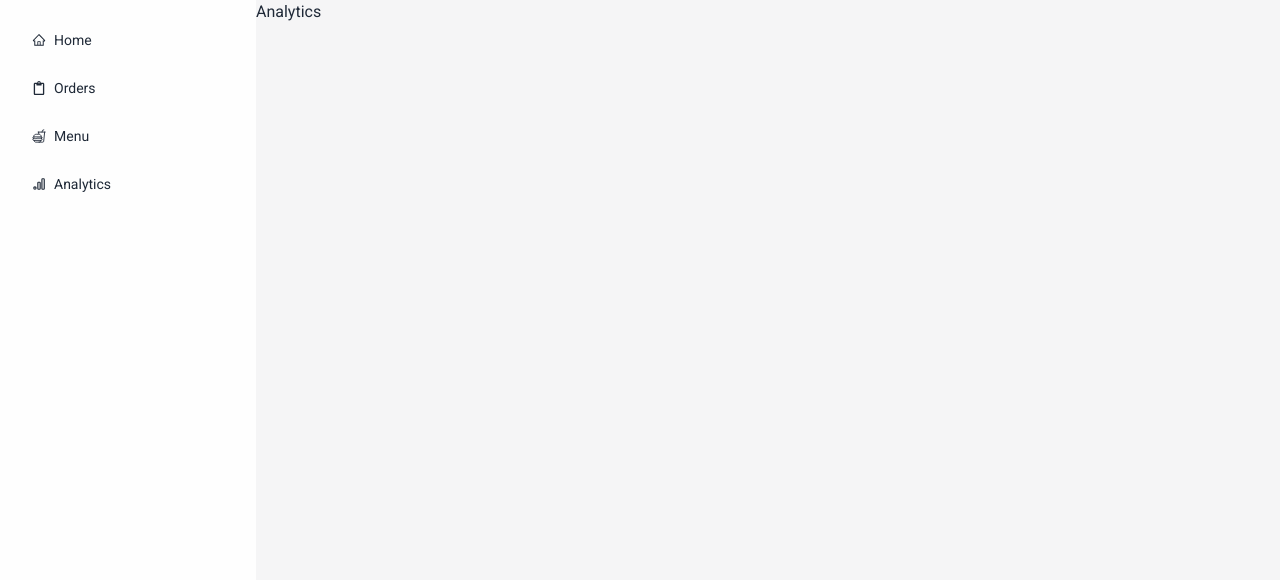
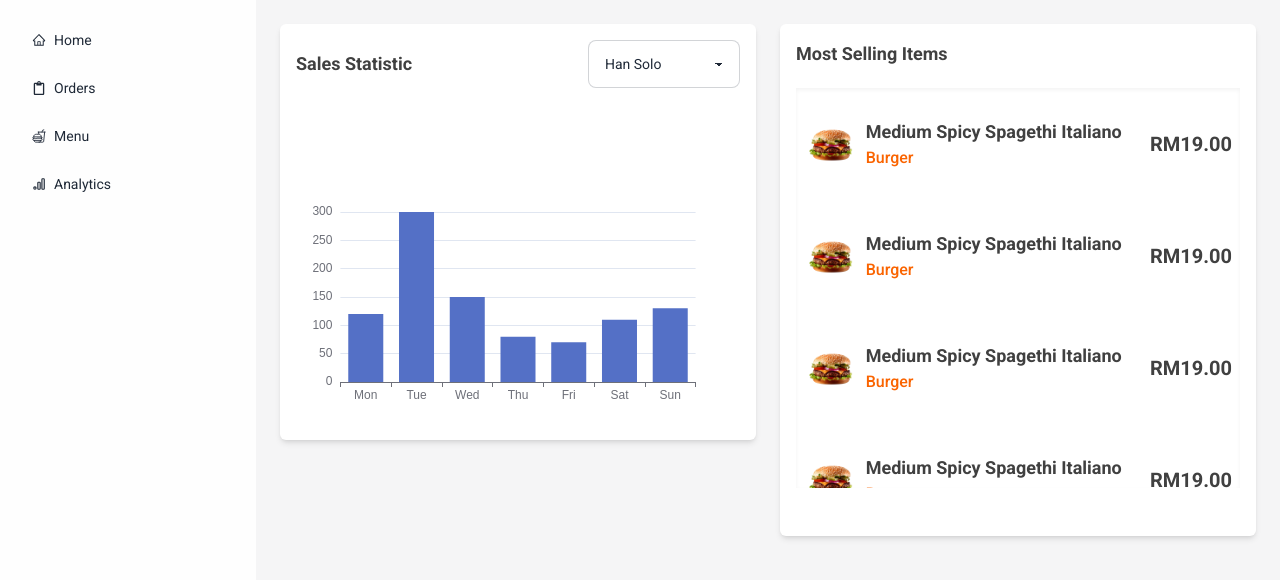
Before and after one commit to yxiang921/mern-restaurant-pos-system, a React (Vite) app: page /analytics in a window 1280 px wide. Shown: the top 580 px of the page. Built offline with nearby package versions, Linux system fonts and the light colour scheme.

Commit message:
Complete Analytics Page

```diff
--- a/package.json
+++ b/package.json
@@ -10,6 +10,8 @@
     "preview": "vite preview"
   },
   "dependencies": {
+    "echarts": "^5.5.0",
+    "echarts-for-react": "^3.0.2",
     "react": "^18.2.0",
     "react-dom": "^18.2.0",
     "react-icons": "^5.0.1",
--- a/src/index.css
+++ b/src/index.css
@@ -5,3 +5,14 @@
 body{
     font-family: "Roboto", sans-serif;
 }
+
+/* For Webkit-based browsers (Chrome, Safari and Opera) */
+.scrollbar-hide::-webkit-scrollbar {
+    display: none;
+}
+
+/* For IE, Edge and Firefox */
+.scrollbar-hide {
+    -ms-overflow-style: none;  /* IE and Edge */
+    scrollbar-width: none;  /* Firefox */
+}
--- a/src/pages/analytics/Analytics.jsx
+++ b/src/pages/analytics/Analytics.jsx
@@ -1,9 +1,77 @@
-import React from 'react'
+import ReactEcharts from "echarts-for-react";
+
+const option = {
+  xAxis: {
+    type: "category",
+    data: ["Mon", "Tue", "Wed", "Thu", "Fri", "Sat", "Sun"],
+  },
+  yAxis: {
+    type: "value",
+  },
+  series: [
+    {
+      data: [120, 300, 150, 80, 70, 110, 130],
+      type: "bar",
+    },
+  ],
+};
+
+const FoodList = () => {
+  return (
+    <div className="w-full h-28 flex flex-row items-center">
+      <div className="w-28 h-28 flex justify-center items-center">
+        <img src="/src/assets/images/burger.png" alt="food" />
+      </div>
+      <div className="h-full w-full flex flex-col justify-center items-start">
+        <h1 className="text-neutral-700 font-bold text-lg">
+          Medium Spicy Spagethi Italiano
+        </h1>
+        <span className="text-orange-color font-medium">Burger</span>
+      </div>
+      <div className="h-full w-2/6 flex flex-row items-center justify-center p-2">
+        <h1 className="font-bold text-neutral-700 text-xl">RM19.00</h1>
+      </div>
+    </div>
+  );
+};
 
 const Analytics = () => {
   return (
-    <div>Analytics</div>
-  )
-}
+    <div className="w-full h-screen p-6 flex flex-row flex-wrap lg:flex-nowrap">
+      <div className="w-full lg:w-1/2 h-[26rem] rounded-md bg-white shadow-md p-4">
+        <div className="w-full h-12 flex flex-row justify-between items-center">
+          <h1 className="text-lg font-bold text-neutral-700">
+            Sales Statistic
+          </h1>
+          <select className="select select-bordered h-12">
+            <option disabled>Who shot first?</option>
+            <option>Han Solo</option>
+            <option>Greedo</option>
+          </select>
+        </div>
+        <div className="mt-16">
+          <ReactEcharts option={option} />
+        </div>
+      </div>
 
-export default Analytics
+      <div className="w-full lg:w-1/2 h-[32rem] rounded-md bg-white shadow-md p-4 lg:ml-6 my-6 lg:my-0">
+        <div className="w-full h-12 text-left">
+          <h1 className="text-lg font-bold text-neutral-700">
+            Most Selling Items
+          </h1>
+        </div>
+        <div className="w-full h-5/6 overflow-x-auto shadow-inner scrollbar-hide">
+          <FoodList />
+          <FoodList />
+          <FoodList />
+          <FoodList />
+          <FoodList />
+          <FoodList />
+          <FoodList />
+        </div>
+      </div>
+    </div>
+  );
+};
+
+export default Analytics;
--- a/src/pages/menu/Menu.jsx
+++ b/src/pages/menu/Menu.jsx
@@ -1,9 +1,11 @@
 import { MdOutlineEdit } from "react-icons/md";
 
-const FoodCard = ({ imagePath, name, price}) => {
+const FoodCard = ({ imagePath, name, price }) => {
   return (
     <div className="w-52 h-52 bg-white rounded-lg shadow-lg m-4 flex flex-col justify-center items-center relative">
-      <div className="rounded-full w-24 h-24 bg-base-200"></div>
+      <div className="rounded-full w-24 h-24 bg-base-200 flex justify-center items-center">
+        <img src="src/assets/images/burger.png" alt="pic"/>
+      </div>
       <h1 className="text-lg font-bold text-neutral-600 pt-2">{name}</h1>
       <span className="font-medium text-neutral-400">RM{price}</span>
 
@@ -25,11 +27,11 @@ const Menu = () => {
       </div>
       <div className="w-full h-[35rem] mt-6 flex flex-row justify-start items-start flex-wrap">
         {/* each food card (start) */}
-        <FoodCard name={"Chicken Sandwich"} price={9.00}/>
-        <FoodCard name={"Chicken Sandwich"} price={9.00}/>
-        <FoodCard name={"Chicken Sandwich"} price={9.00}/>
-        <FoodCard name={"Chicken Sandwich"} price={9.00}/>
-        <FoodCard name={"Chicken Sandwich"} price={9.00}/>
+        <FoodCard name={"Chicken Sandwich"} price={9.0} />
+        <FoodCard name={"Chicken Sandwich"} price={9.0} />
+        <FoodCard name={"Chicken Sandwich"} price={9.0} />
+        <FoodCard name={"Chicken Sandwich"} price={9.0} />
+        <FoodCard name={"Chicken Sandwich"} price={9.0} />
         {/* each food card (end) */}
       </div>
     </div>
```
Also changed, not shown: src/assets/images/burger.png (added), 1 other file (tests, documents, lock files or other folders).
